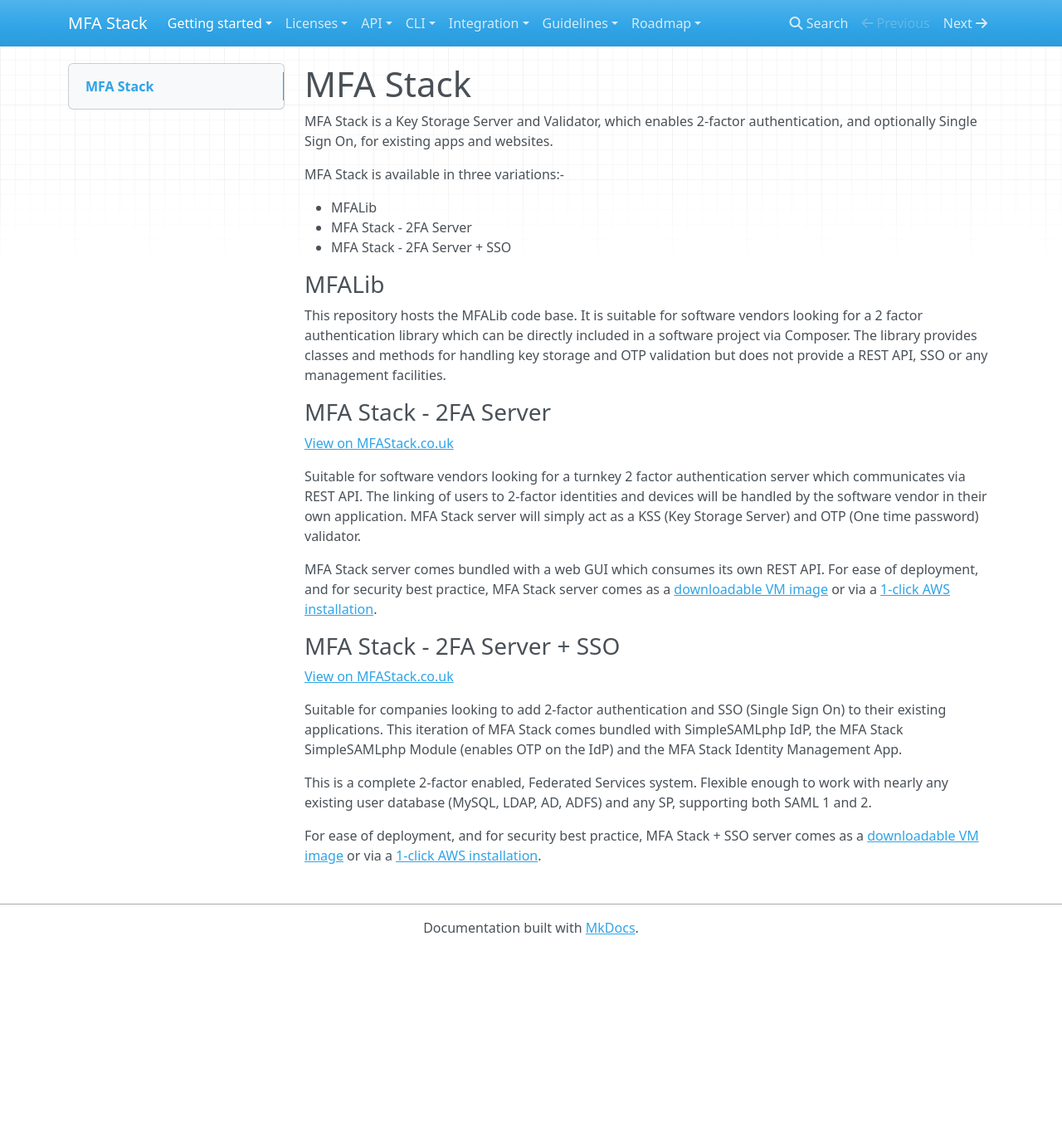
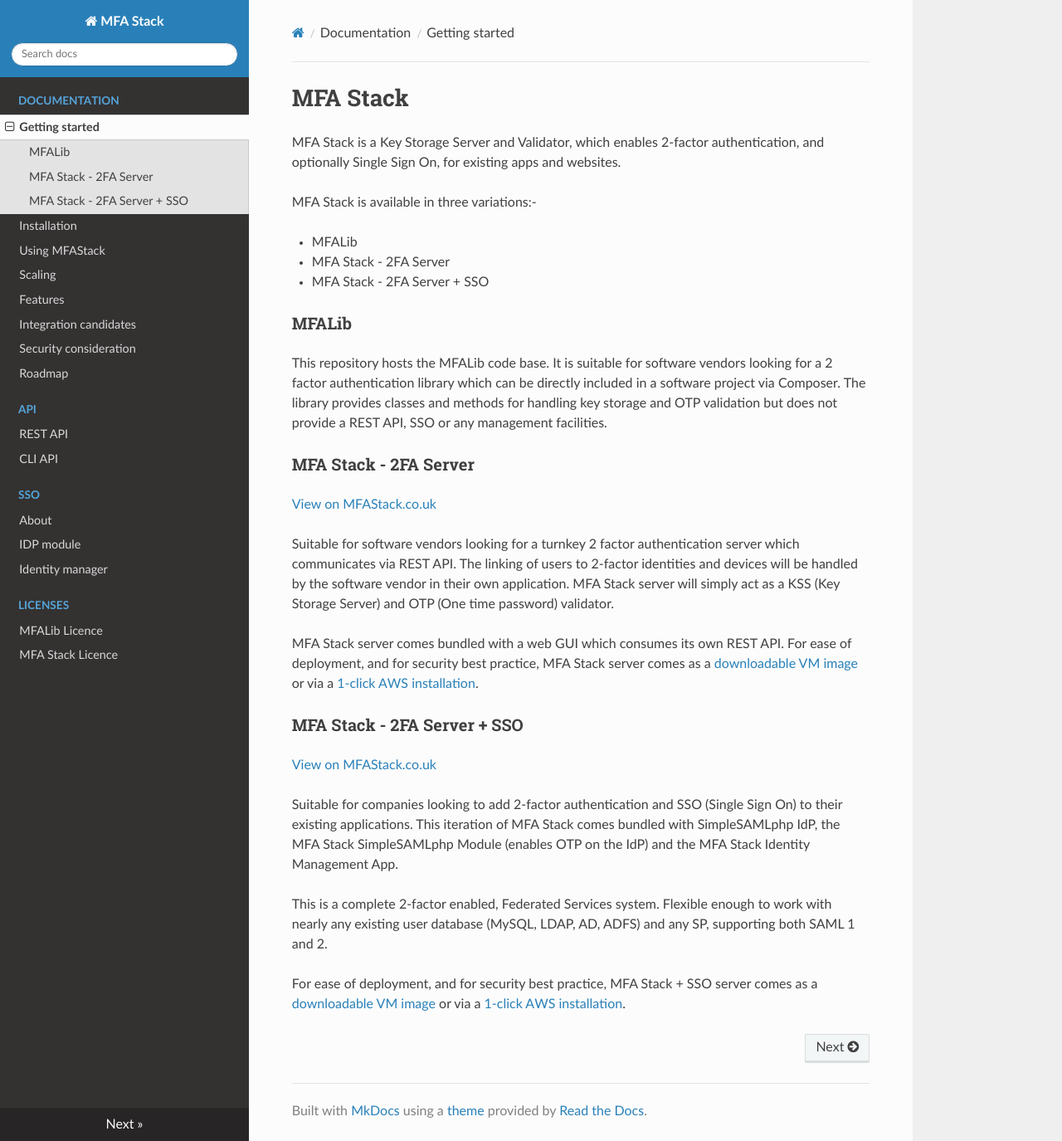
Before and after one commit to Buckhill/mfastack, an MkDocs documentation site: the page built from docs/index.md, in a window 1280 px wide and 1375 px high. Shown: the whole window at 83% size. Built offline with MkDocs 1.6.1, drawn with Linux system fonts in a browser that asks for light colours; nearby versions of some CDN libraries; old or Windows-style settings are respelled for this version of MkDocs.

Commit message:
Update mkdocs.yml

```diff
--- a/mkdocs.yml
+++ b/mkdocs.yml
@@ -1,16 +1,21 @@
 docs_dir: docs
 pages:
-- [index.md, 'Getting started', 'Introduction']
+- [index.md, 'Documentation', 'Getting started']
+- [installation.md, 'Documentation', 'Installation']
+- [usage.md, 'Documentation', 'Using MFAStack']
+- [scaling.md, 'Documentation', 'Scaling']
+- [features.md, 'Documentation', 'Features']
+- [possible_usage.md, 'Documentation', 'Integration candidates']
+- [security.md, 'Documentation', 'Security consideration']
+- [roadmap.md, 'Documentation', 'Roadmap']
+- [api/REST.md, 'API', 'REST API']
+- [api/CLI.md, 'API', 'CLI API']
+- [sso/about.md, 'SSO', 'About']
+- [sso/idp_module.md, 'SSO', 'IDP module']
+- [sso/identity_manager.md, 'SSO', 'Identity manager']
 - [licenses/mfalib.md, 'Licenses', 'MFALib Licence']
 - [licenses/mfaserver.md, 'Licenses', 'MFA Stack Licence']
-- [installation.md, 'Getting started', 'Installation']
-- [api.md, 'API', 'API Documentation']
-- [cli.md, 'CLI', 'CLI Documentation']
-- [integration-examples.md, 'Integration', 'Integration Examples']
-- [integration-laravel.md, 'Integration', 'Laravel']
-- [clustering.md, 'Guidelines', 'Clustering']
-- [security-guidelines.md, 'Guidelines', 'Security']
-- [logging.md, 'Guidelines', 'Logging']
-- [roadmap.md, 'Roadmap', 'MFA Stack Roadmap']
+
+theme: readthedocs
 
 site_name: MFA Stack
```
